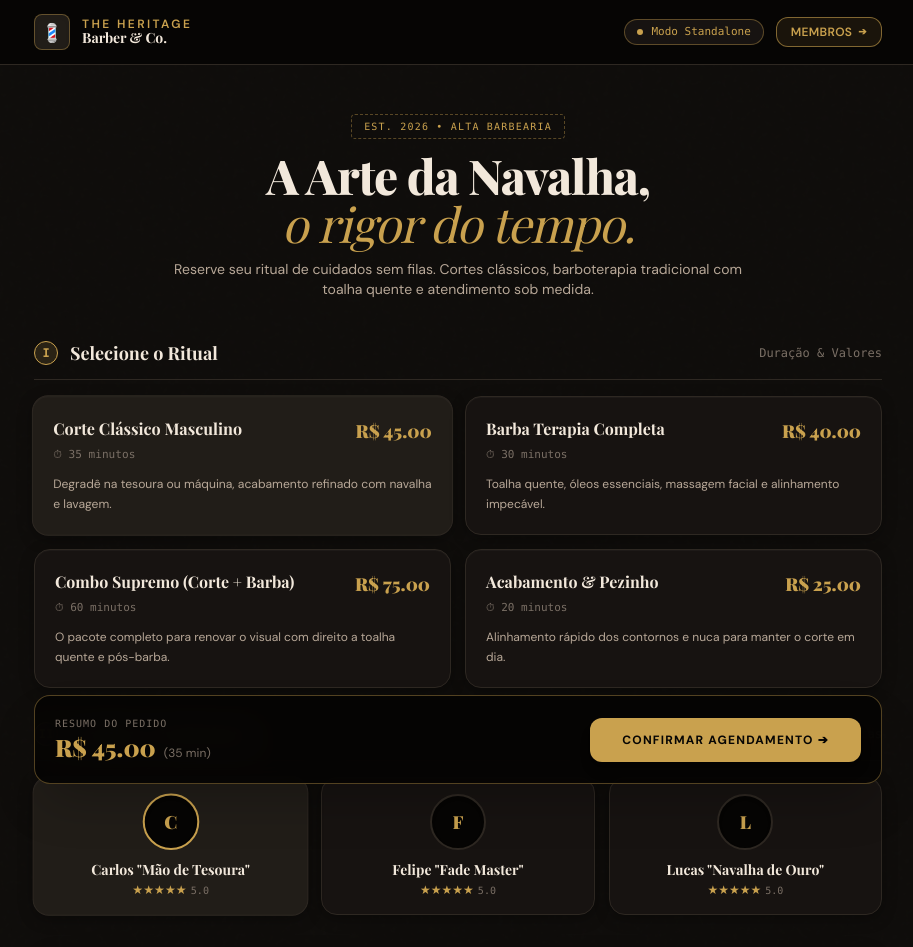
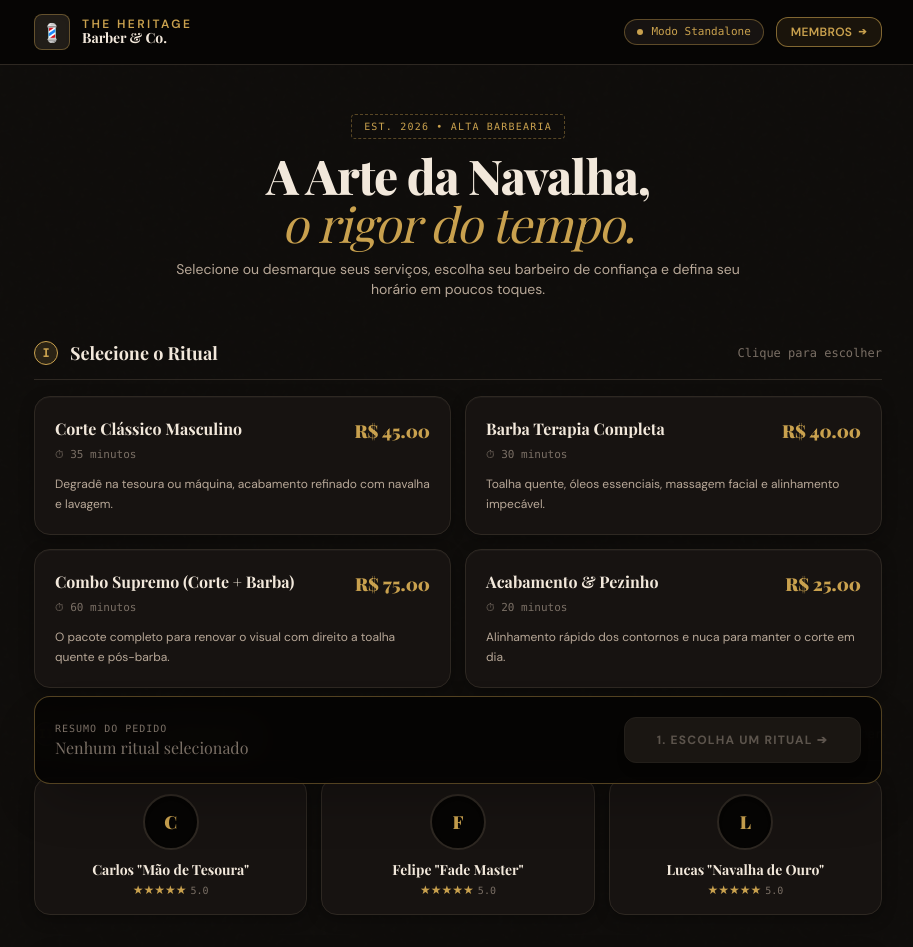
Before and after one commit to nosremehj/barbershop-web, an Angular app: page / in a window 1280 px wide. Shown: the top 947 px of the page, without its empty margins (182-1095 px from the left). Built offline with nearby package versions, Linux system fonts and the light colour scheme; no server answers; a web font is replaced by a local one.

Commit message:
feat(ux): allow deselecting/toggling services, barbers and time slots with unforced initial state

```diff
--- a/src/app/features/agendamento/agendamento.component.html
+++ b/src/app/features/agendamento/agendamento.component.html
@@ -18,7 +18,6 @@
 
       <!-- Status da API & Acesso do Membro -->
       <div class="flex items-center gap-3">
-        <!-- Indicador de Status com acabamento de joia/metal -->
         <div class="hidden sm:inline-flex items-center gap-2 px-3 py-1 rounded-full text-[11px] font-mono border"
              [ngClass]="apiOnline() ? 'bg-surface-card border-emerald-600/40 text-emerald-300' : 'bg-surface-card border-brass/40 text-brass'">
           <span class="w-1.5 h-1.5 rounded-full" [ngClass]="apiOnline() ? 'bg-emerald-400 animate-pulse' : 'bg-brass animate-ping'"></span>
@@ -45,7 +44,7 @@
 
   <main class="max-w-4xl mx-auto px-4 sm:px-6 py-8 sm:py-12 space-y-10 relative z-10">
 
-    <!-- HERO HEADER EDITORIAL (Fora do padrão genérico) -->
+    <!-- HERO HEADER EDITORIAL -->
     <header class="text-center space-y-3 max-w-xl mx-auto">
       <div class="inline-flex items-center gap-2 badge-stamp px-3 py-1 text-[10px] text-brass rounded font-mono">
         EST. 2026 • ALTA BARBEARIA
@@ -55,7 +54,7 @@
         <span class="italic font-normal text-brass">o rigor do tempo.</span>
       </h1>
       <p class="text-xs sm:text-sm text-ink-secondary leading-relaxed">
-        Reserve seu ritual de cuidados sem filas. Cortes clássicos, barboterapia tradicional com toalha quente e atendimento sob medida.
+        Selecione ou desmarque seus serviços, escolha seu barbeiro de confiança e defina seu horário em poucos toques.
       </p>
     </header>
 
@@ -118,19 +117,33 @@
               </span>
               <h2 class="text-base sm:text-lg font-display font-bold text-ink-primary">Selecione o Ritual</h2>
             </div>
-            <span class="text-xs text-ink-muted font-mono">Duração & Valores</span>
+            @if (temServico()) {
+              <button (click)="servicoSelecionado.set(null)"
+                      class="text-[11px] font-mono text-ember-300 hover:text-ember-200 underline">
+                ✕ Desmarcar ritual
+              </button>
+            } @else {
+              <span class="text-xs text-ink-muted font-mono">Clique para escolher</span>
+            }
           </div>
 
           <div class="grid grid-cols-1 sm:grid-cols-2 gap-3.5">
             @for (servico of servicos(); track servico.id) {
               <div (click)="selecionarServico(servico)"
-                   class="cursor-pointer p-4 sm:p-5 rounded-2xl transition-all relative embossed-border"
+                   class="cursor-pointer p-4 sm:p-5 rounded-2xl transition-all relative embossed-border group"
                    [ngClass]="servicoSelecionado()?.id === servico.id
-                     ? 'bg-surface-raised border-brass shadow-lg scale-[1.01]'
+                     ? 'bg-surface-raised border-brass shadow-lg scale-[1.01] ring-1 ring-brass/40'
                      : 'bg-surface-card hover:border-surface-borderHover'">
                 <div class="flex justify-between items-start gap-2">
                   <div>
+                    <div class="flex items-center gap-2">
                       <h3 class="font-display font-bold text-ink-primary text-sm sm:text-base">{{ servico.nome }}</h3>
+                      @if (servicoSelecionado()?.id === servico.id) {
+                        <span class="text-[10px] bg-brass/20 text-brass border border-brass/50 px-1.5 py-0.5 rounded font-mono">
+                          ✓ Ativo
+                        </span>
+                      }
+                    </div>
                     <span class="inline-block text-[11px] font-mono text-ink-muted mt-0.5">⏱ {{ servico.duracaoMinutos }} minutos</span>
                   </div>
                   <div class="text-right">
@@ -140,6 +153,11 @@
                   </div>
                 </div>
                 <p class="text-xs text-ink-secondary mt-2.5 leading-relaxed">{{ servico.descricao }}</p>
+                @if (servicoSelecionado()?.id === servico.id) {
+                  <span class="block text-[10px] text-brass/70 mt-2 font-mono">
+                    ✦ Clique novamente para remover este serviço
+                  </span>
+                }
               </div>
             }
           </div>
@@ -154,15 +172,22 @@
               </span>
               <h2 class="text-base sm:text-lg font-display font-bold text-ink-primary">Escolha o Profissional</h2>
             </div>
-            <span class="text-xs text-ink-muted font-mono">Especialistas</span>
+            @if (temBarbeiro()) {
+              <button (click)="barbeiroSelecionado.set(null)"
+                      class="text-[11px] font-mono text-ember-300 hover:text-ember-200 underline">
+                ✕ Desmarcar profissional
+              </button>
+            } @else {
+              <span class="text-xs text-ink-muted font-mono">Clique para escolher</span>
+            }
           </div>
 
           <div class="grid grid-cols-1 sm:grid-cols-3 gap-3.5">
             @for (barbeiro of barbeiros(); track barbeiro.id) {
               <div (click)="selecionarBarbeiro(barbeiro)"
-                   class="cursor-pointer p-4 rounded-2xl transition-all text-center flex flex-col items-center gap-2.5 embossed-border"
+                   class="cursor-pointer p-4 rounded-2xl transition-all text-center flex flex-col items-center gap-2.5 embossed-border relative group"
                    [ngClass]="barbeiroSelecionado()?.id === barbeiro.id
-                     ? 'bg-surface-raised border-brass shadow-lg scale-[1.01]'
+                     ? 'bg-surface-raised border-brass shadow-lg scale-[1.01] ring-1 ring-brass/40'
                      : 'bg-surface-card hover:border-surface-borderHover'">
                 <!-- Avatar com Moldura Nobre -->
                 <div class="w-14 h-14 rounded-full bg-surface-void border-2 p-0.5 flex items-center justify-center text-brass font-display font-black text-lg shadow-inner"
@@ -176,6 +201,11 @@
                     <span class="text-[10px] text-ink-muted font-mono">5.0</span>
                   </div>
                 </div>
+                @if (barbeiroSelecionado()?.id === barbeiro.id) {
+                  <span class="text-[10px] text-brass/80 font-mono mt-1">
+                    ✓ Selecionado (clique para trocar/remover)
+                  </span>
+                }
               </div>
             }
           </div>
@@ -190,18 +220,32 @@
               </span>
               <div>
                 <h2 class="text-base sm:text-lg font-display font-bold text-ink-primary">Data & Janelas de Horário</h2>
-                <p class="text-[11px] text-ink-muted">Os slots respeitam o tempo do corte selecionado ({{ tempoTotal() }} min)</p>
+                <p class="text-[11px] text-ink-muted">
+                  @if (temServico()) {
+                    <span>Duração prevista do ritual: {{ tempoTotal() }} min</span>
+                  } @else {
+                    <span>Selecione um ritual para calcular o tempo</span>
+                  }
+                </p>
               </div>
             </div>
 
+            <div class="flex items-center gap-3">
+              @if (temHorario()) {
+                <button (click)="horarioSelecionado.set(null)"
+                        class="text-[11px] font-mono text-ember-300 hover:text-ember-200 underline">
+                  ✕ Desmarcar horário ({{ horarioSelecionado() }})
+                </button>
+              }
               <!-- Seletor de Data Estilizado -->
               <input type="date"
                      [value]="dataSelecionada()"
                      (change)="dataSelecionada.set($any($event.target).value)"
                      class="bg-surface-void border border-surface-border focus:border-brass rounded-xl px-3.5 py-2 text-xs font-mono text-ink-primary focus:outline-none transition">
             </div>
+          </div>
 
-          <!-- Grade por Turnos -->
+          <!-- Grade por Turnos com Toggle Ativo -->
           <div class="space-y-4 pt-2">
             <!-- Turno da Manhã -->
             <div>
@@ -212,7 +256,7 @@
                           (click)="selecionarHorario(h)"
                           class="py-2.5 px-3 rounded-xl text-xs font-mono font-medium border transition-all"
                           [ngClass]="horarioSelecionado() === h
-                            ? 'bg-brass text-surface-void font-bold border-brass shadow-md'
+                            ? 'bg-brass text-surface-void font-bold border-brass shadow-md ring-1 ring-brass/50'
                             : 'bg-surface-void text-ink-secondary border-surface-border hover:border-brass/50'">
                     {{ h }}
                   </button>
@@ -229,7 +273,7 @@
                           (click)="selecionarHorario(h)"
                           class="py-2.5 px-3 rounded-xl text-xs font-mono font-medium border transition-all"
                           [ngClass]="horarioSelecionado() === h
-                            ? 'bg-brass text-surface-void font-bold border-brass shadow-md'
+                            ? 'bg-brass text-surface-void font-bold border-brass shadow-md ring-1 ring-brass/50'
                             : 'bg-surface-void text-ink-secondary border-surface-border hover:border-brass/50'">
                     {{ h }}
                   </button>
@@ -246,7 +290,7 @@
                           (click)="selecionarHorario(h)"
                           class="py-2.5 px-3 rounded-xl text-xs font-mono font-medium border transition-all"
                           [ngClass]="horarioSelecionado() === h
-                            ? 'bg-brass text-surface-void font-bold border-brass shadow-md'
+                            ? 'bg-brass text-surface-void font-bold border-brass shadow-md ring-1 ring-brass/50'
                             : 'bg-surface-void text-ink-secondary border-surface-border hover:border-brass/50'">
                     {{ h }}
                   </button>
@@ -292,14 +336,18 @@
           </div>
         </section>
 
-        <!-- BARRA FLUTUANTE DE FINALIZAÇÃO (Estilo alfaiataria) -->
+        <!-- BARRA FLUTUANTE DE FINALIZAÇÃO (Com validação inteligente de passos) -->
         <div class="bg-surface-void/95 backdrop-blur-lg border border-brass/40 rounded-2xl p-4 sm:p-5 flex flex-col sm:flex-row items-center justify-between gap-4 sticky bottom-4 shadow-2xl z-40">
           <div class="flex items-center gap-4">
             <div>
               <span class="text-[10px] font-mono uppercase tracking-widest text-ink-muted block">Resumo do Pedido</span>
               <div class="flex items-baseline gap-2">
+                @if (temServico()) {
                   <span class="text-2xl font-display font-black text-brass">R$ {{ valorTotal() | number:'1.2-2' }}</span>
                   <span class="text-xs text-ink-muted">({{ tempoTotal() }} min)</span>
+                } @else {
+                  <span class="text-base font-display font-medium text-ink-muted">Nenhum ritual selecionado</span>
+                }
               </div>
             </div>
 
@@ -310,11 +358,21 @@
             }
           </div>
 
+          <!-- Botão Inteligente com orientador de seleção -->
           <button (click)="finalizarAgendamento()"
-                  [disabled]="submetendo()"
-                  class="w-full sm:w-auto px-8 py-3.5 rounded-xl bg-brass hover:bg-brass-light active:bg-brass-dark text-surface-void font-bold text-xs uppercase tracking-widest transition shadow-lg disabled:opacity-50">
+                  [disabled]="!selecaoCompleta() || submetendo()"
+                  class="w-full sm:w-auto px-8 py-3.5 rounded-xl font-bold text-xs uppercase tracking-widest transition shadow-lg"
+                  [ngClass]="selecaoCompleta()
+                    ? 'bg-brass hover:bg-brass-light active:bg-brass-dark text-surface-void cursor-pointer'
+                    : 'bg-surface-raised border border-surface-border text-ink-muted cursor-not-allowed opacity-75'">
             @if (submetendo()) {
               <span>Gravando Reserva...</span>
+            } @else if (!temServico()) {
+              <span>1. Escolha um Ritual ➔</span>
+            } @else if (!temBarbeiro()) {
+              <span>2. Escolha um Barbeiro ➔</span>
+            } @else if (!temHorario()) {
+              <span>3. Escolha um Horário ➔</span>
             } @else {
               <span>Confirmar Agendamento ➔</span>
             }
--- a/src/app/features/agendamento/agendamento.component.ts
+++ b/src/app/features/agendamento/agendamento.component.ts
@@ -19,7 +19,7 @@ export class AgendamentoComponent implements OnInit {
   readonly authService = inject(AuthService);
   private readonly fb = inject(FormBuilder);
 
-  // Signals para reatividade pura do Angular 18
+  // Signals para reatividade pura do Angular 18 (iniciam vazios, sem seleção forçada)
   servicos = signal<ServicoResponse[]>([]);
   barbeiros = signal<UsuarioResponse[]>([]);
   servicoSelecionado = signal<ServicoResponse | null>(null);
@@ -44,6 +44,14 @@ export class AgendamentoComponent implements OnInit {
   // Computeds
   valorTotal = computed(() => this.servicoSelecionado()?.preco || 0);
   tempoTotal = computed(() => this.servicoSelecionado()?.duracaoMinutos || 0);
+  temServico = computed(() => !!this.servicoSelecionado());
+  temBarbeiro = computed(() => !!this.barbeiroSelecionado());
+  temHorario = computed(() => !!this.horarioSelecionado());
+
+  selecaoCompleta = computed(() => {
+    return this.temServico() && this.temBarbeiro() && this.temHorario();
+  });
+
   apiOnline = this.barbershopService.apiOnline;
   apiStatus = this.barbershopService.apiStatus;
 
@@ -51,18 +59,16 @@ export class AgendamentoComponent implements OnInit {
     // Verifica conexão em tempo real com o Spring Boot
     this.barbershopService.checkApiHealth().subscribe();
 
-    // Carrega catálogo
+    // Carrega catálogo SEM pré-seleção forçada
     this.barbershopService.getServicos().subscribe(res => {
       this.servicos.set(res);
-      if (res.length > 0) this.servicoSelecionado.set(res[0]); // Seleciona primeiro por conveniência
     });
 
     this.barbershopService.getBarbeiros().subscribe(res => {
       this.barbeiros.set(res);
-      if (res.length > 0) this.barbeiroSelecionado.set(res[0]);
     });
 
-    // Se o cliente estiver logado com JWT, auto-preenche o formulário!
+    // Se o cliente estiver logado com JWT, auto-preenche o formulário de contato
     const user = this.authService.currentUser();
     if (user) {
       this.formCliente.patchValue({
@@ -72,20 +78,39 @@ export class AgendamentoComponent implements OnInit {
     }
   }
 
+  // Toggle de Serviço: clica para selecionar; clica no mesmo para desmarcar!
   selecionarServico(servico: ServicoResponse): void {
-    this.servicoSelecionado.set(servico);
+    if (this.servicoSelecionado()?.id === servico.id) {
+      this.servicoSelecionado.set(null);
+    } else {
+      this.servicoSelecionado.set(servico);
+    }
   }
 
+  // Toggle de Barbeiro: clica para selecionar; clica no mesmo para desmarcar!
   selecionarBarbeiro(barbeiro: UsuarioResponse): void {
-    this.barbeiroSelecionado.set(barbeiro);
+    if (this.barbeiroSelecionado()?.id === barbeiro.id) {
+      this.barbeiroSelecionado.set(null);
+    } else {
+      this.barbeiroSelecionado.set(barbeiro);
+    }
   }
 
+  // Toggle de Horário: clica para selecionar; clica no mesmo para desmarcar!
   selecionarHorario(horario: string): void {
-    this.horarioSelecionado.set(horario);
+    if (this.horarioSelecionado() === horario) {
+      this.horarioSelecionado.set(null);
+    } else {
+      this.horarioSelecionado.set(horario);
+    }
   }
 
   finalizarAgendamento(): void {
-    if (this.formCliente.invalid || !this.servicoSelecionado() || !this.barbeiroSelecionado() || !this.horarioSelecionado()) {
+    if (!this.selecaoCompleta()) {
+      return;
+    }
+
+    if (this.formCliente.invalid) {
       this.formCliente.markAllAsTouched();
       return;
     }
@@ -116,6 +141,8 @@ export class AgendamentoComponent implements OnInit {
 
   novoAgendamento(): void {
     this.agendamentoConcluido.set(null);
+    this.servicoSelecionado.set(null);
+    this.barbeiroSelecionado.set(null);
     this.horarioSelecionado.set(null);
     this.formCliente.reset();
   }
```
Lines whose indentation alone changed are shown as unchanged.
